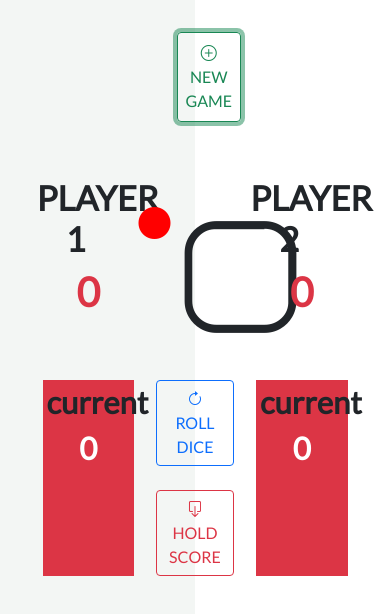
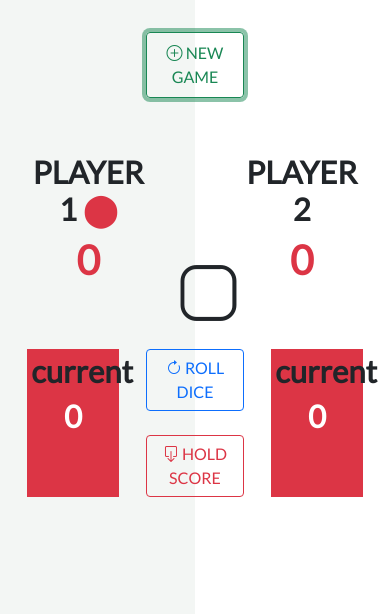
Before and after one commit to mcmikashi/dice_game, a plain HTML site: page index.html in a window 390 px wide. Both pictures are taken after a click on the button "NEW GAME". Drawn offline with nearby package versions, Linux system fonts and the light colour scheme.

Commit message:
Modification : dice.css,dice.html,dice.js modification de l'affichage mobile

```diff
--- a/css/dice.css
+++ b/css/dice.css
@@ -11,3 +11,14 @@ body{
     font-size: 2em;
     color: red;
 }
+
+@media (max-width: 990px) {
+    #zone-dice .bi{
+        font-size:6em;
+    }
+}
+@media (max-width: 770px) {
+    #zone-dice .bi{
+        font-size:4em;
+    }
+}
--- a/index.html
+++ b/index.html
@@ -17,7 +17,7 @@
 <body>
     <div class="container min-vh-100 p-4">
         <div class="row my-2 justify-content-center">
-            <div class="col-2">
+            <div class="col-4 col-md-2">
                 <div class="d-grid">
                     <button id="new-game"class="btn btn-outline-success text-uppercase p-2"><i class="bi bi-plus-circle"></i> NEW GAME</button>
                 </div>
@@ -25,12 +25,11 @@
         </div>
         <div class="row my-2 justify-content-center">
             <div class="col-5">
-                <div class="col-12 my-5 text-center ">
-                    <div class="row justify-content-center">
-                        <h1 class="display-4 fw-bolder col-8">PLAYER 1</h1>
-                        <div id="active-player-one" class='icon-active col-2 align-self-center'></div>
+                <div class="row">
+                    <div class="col-12 my-5 text-center">
+                        <h1 class="display-5 fw-bolder ">PLAYER 1 <span id="active-player-one" class="text-danger"></span></h1>
+                        <h1 id="totale-score-player-one" class="display-2 text-danger fw-bold">0</h1>
                     </div>
-                    <h1 id="totale-score-player-one" class="display-2 text-danger fw-bold">0</h1>
                 </div>
             </div>
             <div id="zone-dice" class="col-2 text-center align-self-end">
@@ -38,11 +37,8 @@
             </div>
             <div class="col-5">
                 <div class="row">
-                    <div class="col-12 my-5 text-center ">
-                        <div class="row justify-content-center">
-                            <h1 class="display-4 fw-bolder col-8">PLAYER 2</h1>
-                            <div id="active-player-two" class='icon-active col-2 align-self-center'></div>
-                        </div>
+                    <div class="col-12 my-5 text-center">
+                        <h1 class="display-5 fw-bolder ">PLAYER 2 <span id="active-player-two" class="text-danger"></span></h1>
                         <h1 id="totale-score-player-two" class="display-2 text-danger fw-bold">0</h1>
                     </div>
                 </div>
@@ -53,7 +49,7 @@
                 <h2 class="display-5 fw-bold">current</h2>
                 <h2 id="current-score-player-one" class="display-5 fw-bold text-white">0</h2>
             </div>
-            <div class="col-2">
+            <div class="col-4">
                 <div class="d-grid justify-content-center h-100 gap-4">
                     <button id="roll-dice" class="btn btn-outline-primary text-uppercase" type="button" disabled><i class="bi bi-arrow-clockwise"></i> Roll dice</button>
                     <button id="hold-dice" class="btn btn-outline-danger text-uppercase" type="button" disabled><i class="bi bi-box-arrow-down"></i> Hold score</button>
--- a/js/dice.js
+++ b/js/dice.js
@@ -34,7 +34,7 @@ $(document).ready(function () {
         curActivePlayer = 1
         curPlayerTwo = 0
         currentScorePlayerTwo.text(curPlayerTwo)
-        activePlayerOne.html('<i class="bi bi-circle-fill"></i>')
+        activePlayerOne.html('&#11044;')
         activePlayerTwo.html('')
         break
       default:
@@ -43,7 +43,7 @@ $(document).ready(function () {
         totaleScorePlayerTwo.text(ttPlayerTwo)
         currentScorePlayerOne.text(curPlayerOne)
         currentScorePlayerTwo.text(curPlayerTwo)
-        activePlayerOne.html('<i class="bi bi-circle-fill"></i>')
+        activePlayerOne.html('&#11044;')
         activePlayerTwo.html('')
         iconDice.html("<i class='bi bi-app'></i>")
         break
@@ -75,11 +75,11 @@ $(document).ready(function () {
     if (ttPlayerOne >= 100 || ttPlayerTwo >= 100) {
       if (ttPlayerOne >= 100) {
         window.alert(
-          `Player1 win the game with${ttPlayerOne} points\nPlayer2 lose the game with${ttPlayerTwo} point(s)`
+          `Player 1 win the game with ${ttPlayerOne} points\nPlayer2 lose the game with ${ttPlayerTwo} point(s)`
         )
       } else if (ttPlayerTwo >= 100) {
         window.alert(
-          `Player1 win the game with${ttPlayerOne} points\nPlayer2 lose the game with${ttPlayerTwo} point(s)`
+          `Player 2 win the game with ${ttPlayerTwo} points\nPlayer 1 lose the game with ${ttPlayerOne} point(s)`
         )
       }
       const replay = window.confirm('Did you want to replay ?')
```
